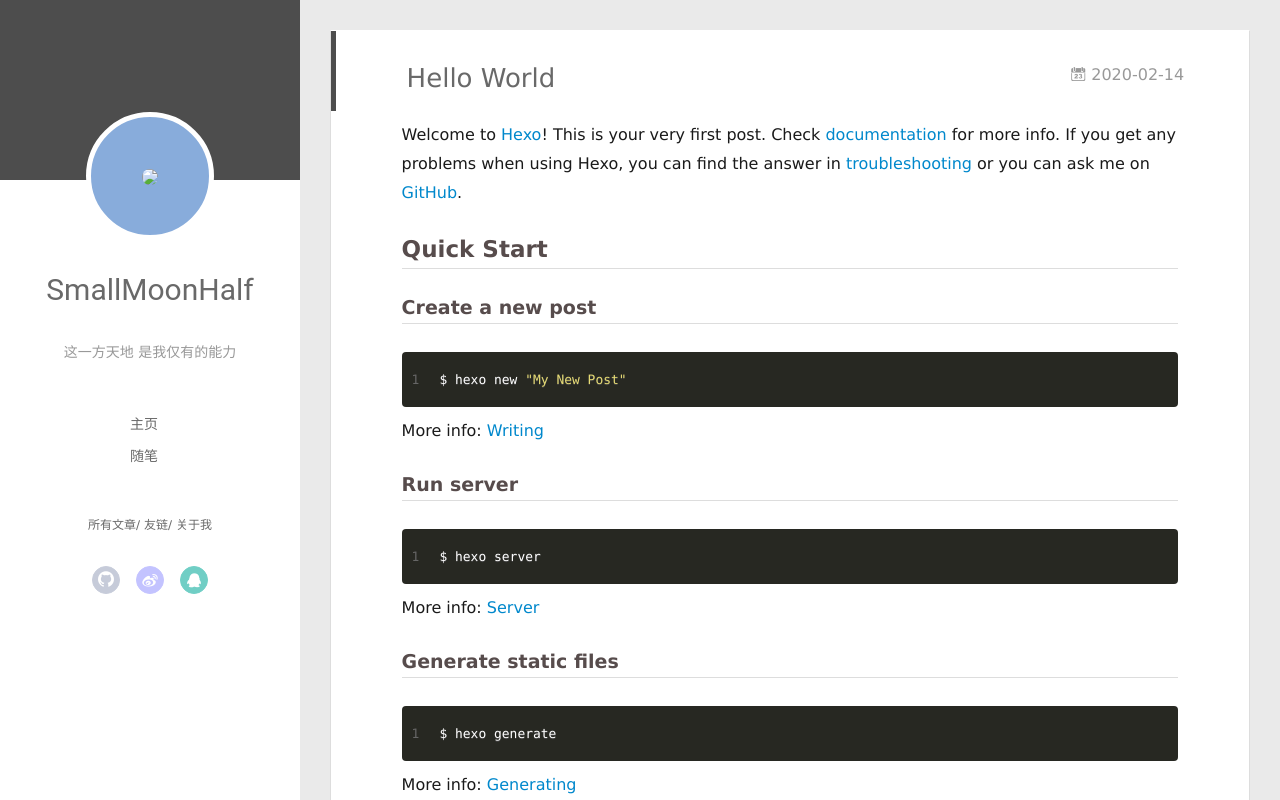
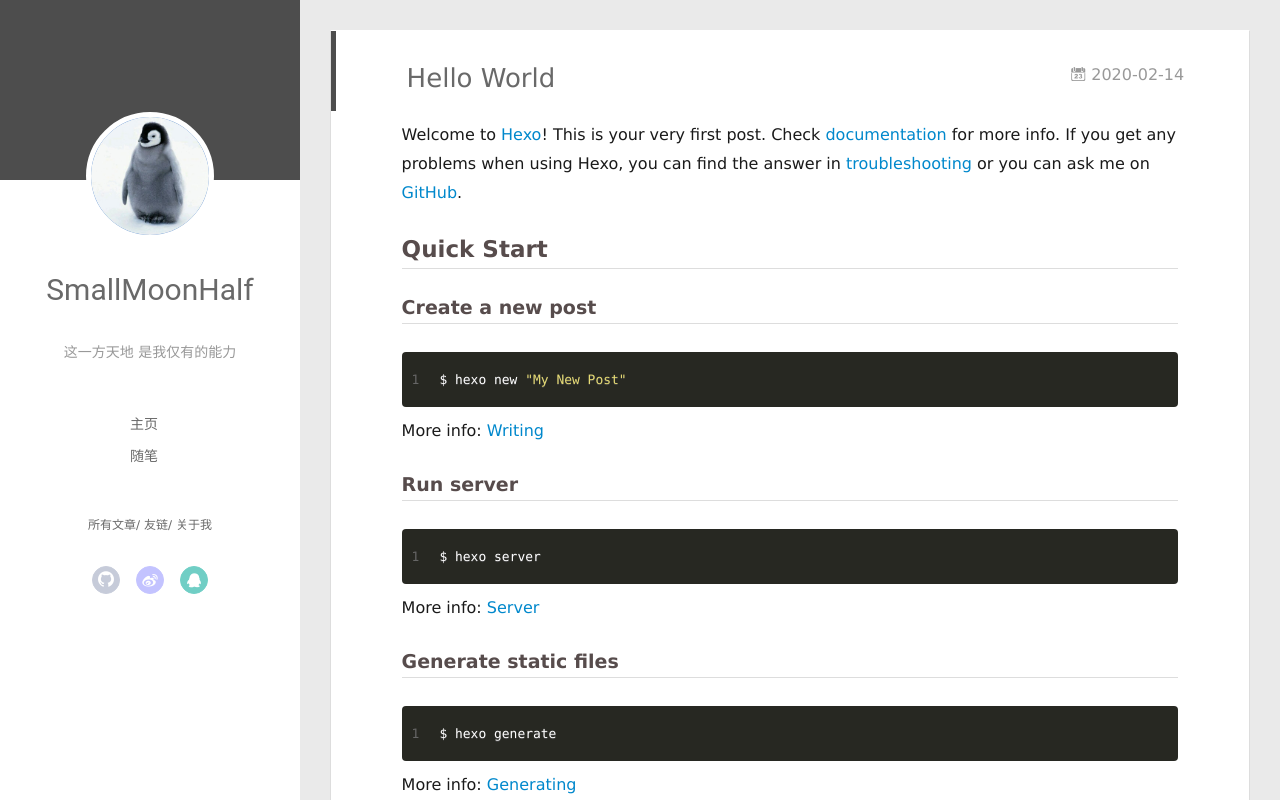
Before and after one commit to SmallMoonHalf/SmallMoonHalf.github.io, a plain HTML site: page 2020/02/14/hello-world/index.html in a window 1280 px wide. Drawn offline with Linux system fonts and the light colour scheme; no server answers.

Commit message:
Site updated: 2020-02-15 18:04:49

```diff
--- a/2020/02/14/hello-world/index.html
+++ b/2020/02/14/hello-world/index.html
@@ -47,7 +47,7 @@
 <div class="intrude-less">
 	<header id="header" class="inner">
 		<a href="/" class="profilepic">
-			<img src="img/mypic.jpg" class="js-avatar">
+			<img src="/img/mypic.jpg" class="js-avatar">
 		</a>
 		<hgroup>
 		  <h1 class="header-author"><a href="/">SmallMoonHalf</a></h1>
@@ -105,7 +105,7 @@
 	<div class="intrude-less">
 		<header id="header" class="inner">
 			<div class="profilepic">
-				<img src="img/mypic.jpg" class="js-avatar">
+				<img src="/img/mypic.jpg" class="js-avatar">
 			</div>
 			<hgroup>
 			  <h1 class="header-author js-header-author">SmallMoonHalf</h1>
```
Also changed, not shown: 2020/02/15/My-First-Blog/index.html (+2 -2 lines), archives/2020/02/index.html (+2 -2 lines), archives/2020/index.html (+2 -2 lines), archives/index.html (+2 -2 lines), index.html (+2 -2 lines).
